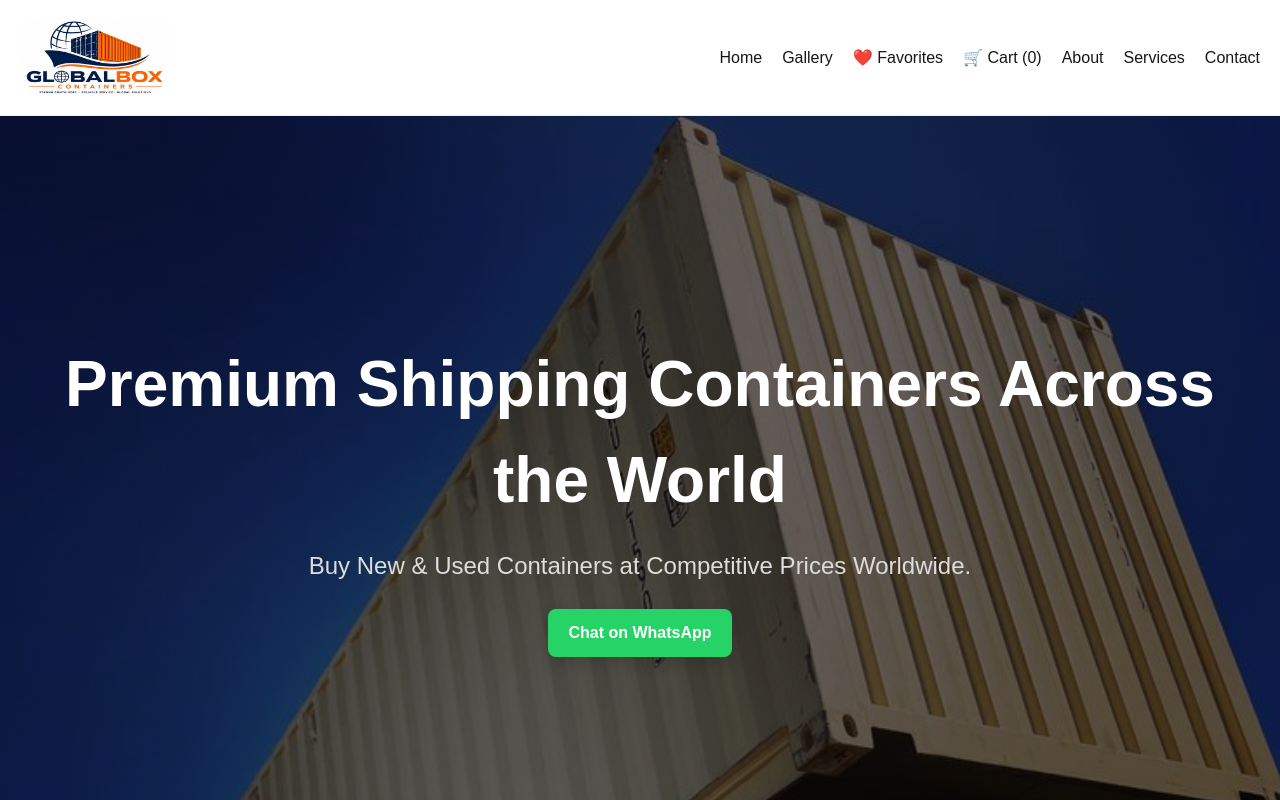
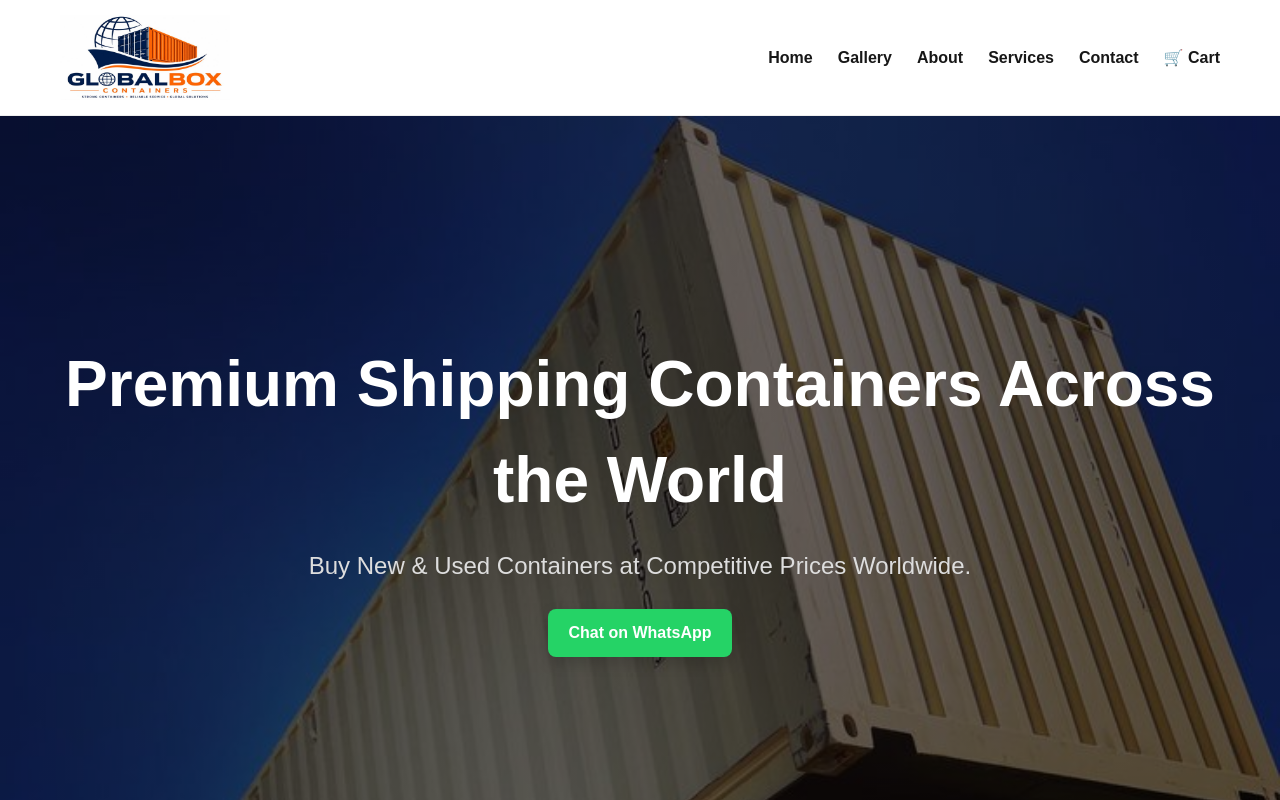
Before and after one commit to GlobalboxShippingCo/globalbox-containers, a Next.js app: page / in a window 1280 px wide. Shown: the top 800 px of the page. Built offline with nearby package versions, Linux system fonts and the light colour scheme.

Commit message:
Improve mobile navigation

```diff
--- /dev/null
+++ b/app/components/Navbar.tsx
@@ -0,0 +1,108 @@
+"use client";
+
+import { useState, useEffect } from "react";
+import Image from "next/image";
+import Link from "next/link";
+
+export default function Navbar() {
+  const [menuOpen, setMenuOpen] = useState(false);
+  const [isMobile, setIsMobile] = useState(false);
+
+  useEffect(() => {
+    const checkScreen = () => {
+      setIsMobile(window.innerWidth < 768);
+    };
+
+    checkScreen();
+
+    window.addEventListener("resize", checkScreen);
+
+    return () => window.removeEventListener("resize", checkScreen);
+  }, []);
+
+  return (
+    <nav
+      style={{
+        background: "white",
+        borderBottom: "1px solid #eee",
+        position: "sticky",
+        top: 0,
+        zIndex: 1000,
+      }}
+    >
+      <div
+        style={{
+          maxWidth: "1200px",
+          margin: "0 auto",
+          display: "flex",
+          justifyContent: "space-between",
+          alignItems: "center",
+          padding: "15px 20px",
+        }}
+      >
+        <Link href="/">
+          <Image
+            src="/images/logo.png"
+            alt="Globalbox"
+            width={220}
+            height={70}
+            style={{
+              width: "170px",
+              height: "auto",
+            }}
+          />
+        </Link>
+
+        {isMobile ? (
+          <button
+            onClick={() => setMenuOpen(!menuOpen)}
+            style={{
+              fontSize: "30px",
+              background: "none",
+              border: "none",
+              cursor: "pointer",
+            }}
+          >
+            ☰
+          </button>
+        ) : (
+          <div
+            style={{
+              display: "flex",
+              gap: "25px",
+              alignItems: "center",
+              fontWeight: "bold",
+            }}
+          >
+            <Link href="/">Home</Link>
+            <Link href="/gallery">Gallery</Link>
+            <Link href="/about">About</Link>
+            <Link href="/services">Services</Link>
+            <Link href="/contact">Contact</Link>
+            <Link href="/cart">🛒 Cart</Link>
+          </div>
+        )}
+      </div>
+
+      {isMobile && menuOpen && (
+        <div
+          style={{
+            display: "flex",
+            flexDirection: "column",
+            padding: "20px",
+            gap: "15px",
+            background: "white",
+            borderTop: "1px solid #eee",
+          }}
+        >
+          <Link href="/">Home</Link>
+          <Link href="/gallery">Gallery</Link>
+          <Link href="/about">About</Link>
+          <Link href="/services">Services</Link>
+          <Link href="/contact">Contact</Link>
+          <Link href="/cart">🛒 Cart</Link>
+        </div>
+      )}
+    </nav>
+  );
+}
--- a/app/page.tsx
+++ b/app/page.tsx
@@ -3,6 +3,7 @@ import TestimonialsSlider from "@/app/components/TestimonialsSlider";
 import FeaturedContainers from "@/app/components/FeaturedContainers";
 import RecentSales from "@/app/components/RecentSales";
 import CartCounter from "@/app/components/CartCounter";
+import Navbar from "@/app/components/Navbar";
 export default function Home() {
   return (
    <main style={{
@@ -14,48 +15,7 @@ export default function Home() {
 }}>
 
        {/* NAV BAR */}
-    <nav style={{
-  display: "flex",
-  justifyContent: "space-between",
-  padding: "20px",
-  flexWrap: "wrap",
-  gap: "10px",
-  background: "white",
-  position: "sticky",
-  top: "0",
-  zIndex: 1000,
-  borderBottom: "1px solid #eee"
-}}>
- <Image
-  src="/images/logo.png"
-  alt="Globalbox Containers"
-  width={300}
-  height={100}
-  style={{
-    height: "75px",
-    width: "auto",
-  }}
-/>
- <div
-  style={{
-    display: "flex",
-    gap: "20px",
-    flexWrap: "wrap",
-    alignItems: "center",
-  }}
->
-  <a href="/">Home</a>
-  <a href="/gallery">Gallery</a>
-
-  <a href="/favorites">❤️ Favorites</a>
-
-  <CartCounter />
-
-  <a href="/about">About</a>
-  <a href="/services">Services</a>
-  <a href="/contact">Contact</a>
-</div>
-</nav>
+    <Navbar />
 
       {/* HERO */}
      <section style={{
```
